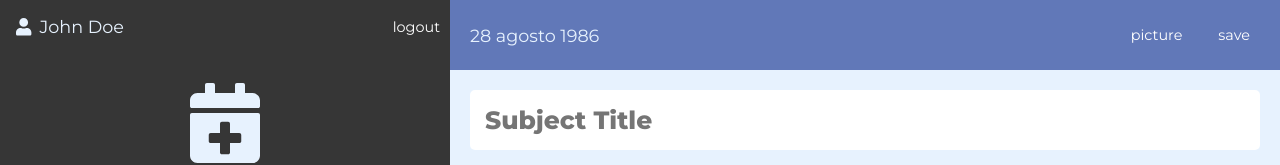
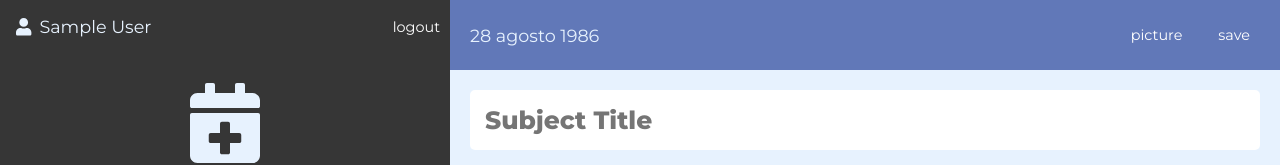
Before and after one commit to qbixmex/Journal-App, a React (Create React App) app: page / in a window 1280 px wide. Shown: the top 165 px of the page. Built offline with nearby package versions, Linux system fonts and the light colour scheme; no server answers; sample sign-in values are in the browser's storage.

Commit message:
Name from State added to Sidebar

```diff
--- a/src/Components/Journal/Sidebar.tsx
+++ b/src/Components/Journal/Sidebar.tsx
@@ -1,13 +1,15 @@
-import { useDispatch } from 'react-redux';
+import { useDispatch, useSelector } from 'react-redux';
 import { FontAwesomeIcon } from "@fortawesome/react-fontawesome"
 import { faUser, faCalendarPlus } from '@fortawesome/free-solid-svg-icons'
 
 import JournalEntries from "./JournalEntries";
 import { startLogout } from '../../Actions/auth';
+import { RootState } from '../../Types/index';
 
 const Sidebar = () => {
 
   const dispatch = useDispatch()
+  const name = useSelector(({ auth }: RootState) => auth.name );
 
   const handleLogout = () => {
     dispatch( startLogout() );
@@ -19,7 +21,7 @@ const Sidebar = () => {
 
         <p className="ms-3 mt-3 mb-3">
           <FontAwesomeIcon icon={ faUser } className="me-2" />
-          <span>John Doe</span>
+          <span>{ name }</span>
         </p>
 
         <button className="btn" onClick={ handleLogout }>logout</button>
```
